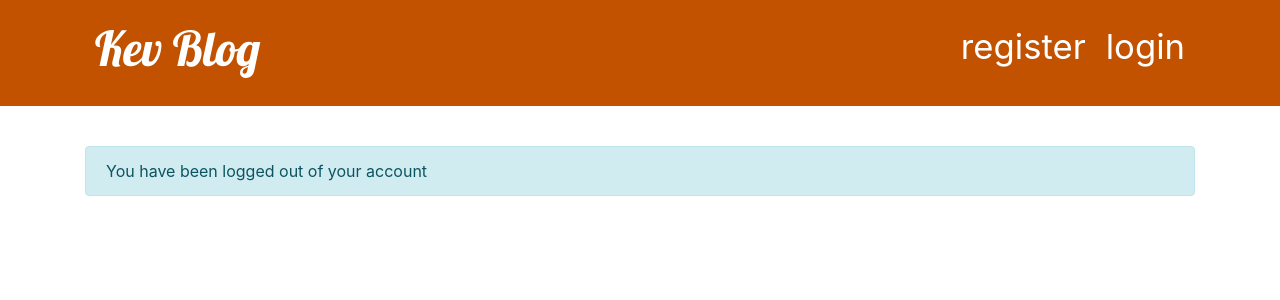
After one commit to kiarieking/kev-blog, a Django app: page /users/logout/ in a window 1280 px wide. The commit adds this page. Shown: the top 300 px of the page. Run offline with Django 3.2, Linux system fonts and the light colour scheme.

Commit message:
logout form created

```diff
--- a/blog/templates/base.html
+++ b/blog/templates/base.html
@@ -15,6 +15,11 @@
                 <a href="{% url 'post_new' %}" class="top-menu">
                     {% include './blog/icons/file-earmark-plus.svg'%}
                 </a>
+                <aside>
+                    <a class="top-menu" href="{% url 'logout' %}">
+                    logout
+                </a>
+                </aside>
             {% else %}
               <aside>
                 <a class="top-menu" href="{% url 'login' %}">
--- /dev/null
+++ b/users/templates/users/logout.html
@@ -0,0 +1,7 @@
+{% extends 'base.html' %}
+{% block content %}
+<div class="alert alert-info">
+    You have been logged out of your account
+</div>
+<a class="top-menu" href="{% url 'login' %}">login</a>
+{% endblock %}
--- a/users/urls.py
+++ b/users/urls.py
@@ -5,5 +5,6 @@ from django.contrib.auth.views import LoginView, LogoutView
 urlpatterns = [
     path('login/', LoginView.as_view(template_name='users/login.html'), name='login' ),
     path('register_form/', views.register_form, name='register_form'),
-    path('register/', views.register, name='register')
+    path('register/', views.register, name='register'),
+    path('logout/', LogoutView.as_view(template_name='users/logout.html'), name='logout')
 ]
```
